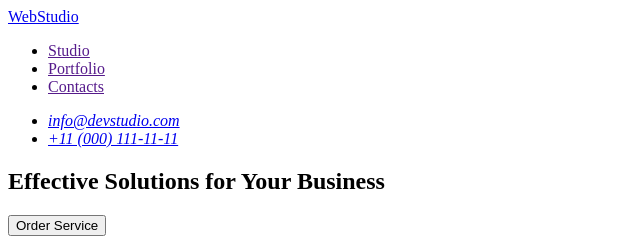
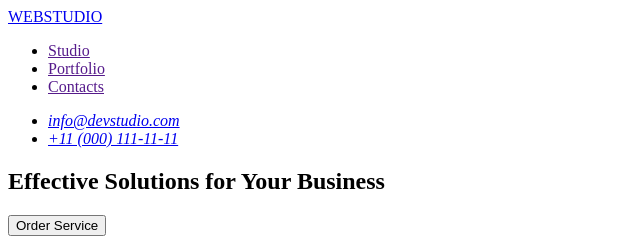
Before and after one commit to lotickles/goit-markup-hw-01, a plain HTML site: page index.html in a window 1280 px wide. Shown: the top 240 px of the page, 0-640 px from the left. Drawn offline with Linux system fonts and the light colour scheme.

Commit message:
updated_logo_issue

```diff
--- a/index.html
+++ b/index.html
@@ -7,9 +7,9 @@
   </head>
   <body>
     <header>
+      <!--logo-->
+      <a href="./index.html">WEBSTUDIO</a>
       <nav>
-        <!--logo-->
-        <a href="./index.html">WebStudio</a>
         <ul>
           <li><a href="">Studio</a></li>
           <li><a href="">Portfolio</a></li>
```
